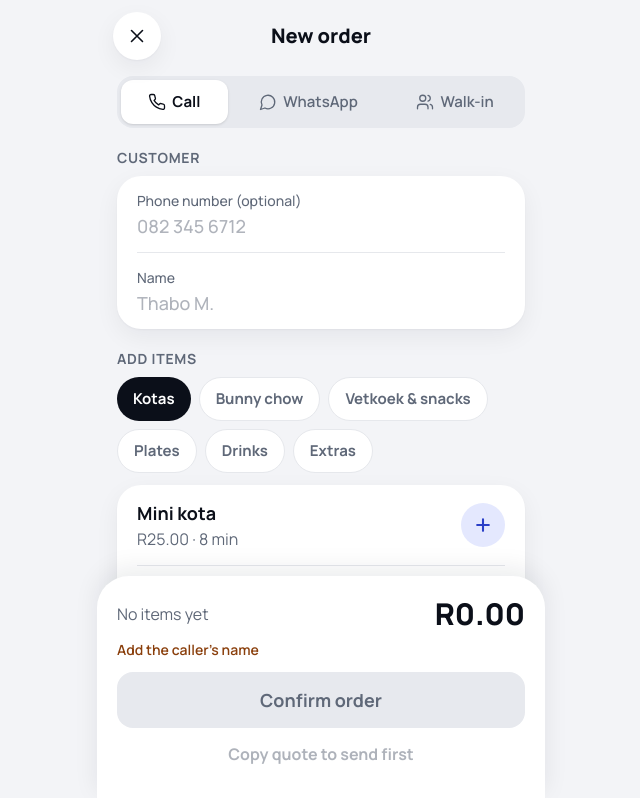
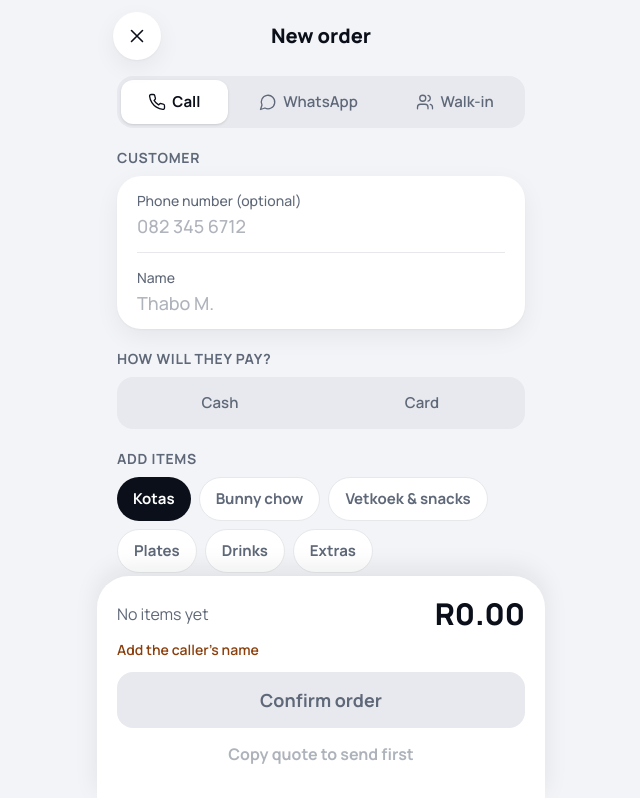
Before and after one commit to s-nguza/tracker-ibooking, a React (Vite) app: page /orders/new in a window 1280 px wide. Shown: the top 798 px of the page, without its empty margins (319-959 px from the left). Built offline with nearby package versions, Linux system fonts and the light colour scheme.

Commit message:
cash or card

```diff
--- a/src/domain/orders.ts
+++ b/src/domain/orders.ts
@@ -216,10 +216,14 @@ export interface OrderLine {
   priceCents: Cents;
 }
 
+export type PaymentMethod = 'cash' | 'card';
+
 export interface Order {
   id: string;
   queueNumber: number;
   channel: OrderChannel;
+  /** How the customer said they'll pay, so staff know what to collect at pickup. */
+  paymentMethod: PaymentMethod;
   customerName?: string;
   /** E.164, when the customer gave a number. */
   phone?: string;
--- a/src/features/orders/NewOrderScreen.tsx
+++ b/src/features/orders/NewOrderScreen.tsx
@@ -14,6 +14,7 @@ import {
   type Order,
   type OrderChannel,
   type OrderLines,
+  type PaymentMethod,
 } from '../../domain/orders';
 import { normalizeZaPhone } from '../../domain/phone';
 import { ChannelPicker } from './ChannelPicker';
@@ -26,6 +27,7 @@ import { OrderConfirmed } from './OrderConfirmed';
 import { OrderFooter } from './OrderFooter';
 import { useOrders } from './ordersContext';
 import { describeRepeatCustomer } from './orderStatusUi';
+import { PaymentPicker } from './PaymentPicker';
 import { useMenu } from './useMenu';
 import { useNow } from './useNow';
 
@@ -37,6 +39,7 @@ export function NewOrderScreen() {
   const now = useNow();
   const [channel, setChannel] = useState<OrderChannel>('call');
   const [contact, setContact] = useState<CustomerContact>(EMPTY_CONTACT);
+  const [paymentMethod, setPaymentMethod] = useState<PaymentMethod | null>(null);
   const [lines, setLines] = useState<OrderLines>({});
   const [confirmed, setConfirmed] = useState<Order | null>(null);
   const [quoteCopied, setQuoteCopied] = useState<boolean | null>(null);
@@ -47,7 +50,12 @@ export function NewOrderScreen() {
   const prepMinutes = orderPrepMinutes(menu, lines);
   const estimate = estimateReadyTime(selected, orders, KITCHEN_CAPACITY, now);
   const blocker =
-    contactProblem(channel, contact) ?? (itemCount === 0 ? 'Add at least one item' : null);
+    contactProblem(channel, contact) ??
+    (paymentMethod === null
+      ? 'Choose cash or card'
+      : itemCount === 0
+        ? 'Add at least one item'
+        : null);
 
   const phone = normalizeZaPhone(contact.phone);
   const repeatCustomer = phone ? findRepeatCustomer(orders, phone) : null;
@@ -59,10 +67,11 @@ export function NewOrderScreen() {
     setContact(known?.name && !next.name.trim() ? { ...next, name: known.name } : next);
   }
 
-  function saveOrder(asQuote: boolean): Order {
+  function saveOrder(method: PaymentMethod, asQuote: boolean): Order {
     const order = addOrder(
       {
         channel,
+        paymentMethod: method,
         customerName: contact.name.trim() || undefined,
         phone: phone ?? undefined,
         lines: selected,
@@ -77,18 +86,19 @@ export function NewOrderScreen() {
   }
 
   function confirm() {
-    if (blocker) return;
-    saveOrder(false);
+    if (blocker || !paymentMethod) return;
+    saveOrder(paymentMethod, false);
   }
 
   async function copyQuote() {
-    if (blocker) return;
-    const order = saveOrder(true);
+    if (blocker || !paymentMethod) return;
+    const order = saveOrder(paymentMethod, true);
     setQuoteCopied(await copyText(orderQuoteMessage(order)));
   }
 
   function startNextOrder() {
     setContact(EMPTY_CONTACT);
+    setPaymentMethod(null);
     setLines({});
     setConfirmed(null);
     setQuoteCopied(null);
@@ -124,6 +134,7 @@ export function NewOrderScreen() {
                 </p>
               )}
             </div>
+            <PaymentPicker value={paymentMethod} onChange={setPaymentMethod} />
             <MenuPicker
               menu={menu}
               lines={lines}
--- a/src/features/orders/OrderCard.tsx
+++ b/src/features/orders/OrderCard.tsx
@@ -4,7 +4,7 @@ import { CARD } from '../../components/styles';
 import { describeLines } from '../../domain/messages';
 import { formatCents } from '../../domain/money';
 import { orderDisplayName, type Order } from '../../domain/orders';
-import { BADGE_TONES, type BadgeTone } from './orderStatusUi';
+import { BADGE_TONES, PAYMENT_BADGE, type BadgeTone } from './orderStatusUi';
 import { OrderTags } from './OrderTags';
 
 interface OrderCardProps {
@@ -20,6 +20,8 @@ interface OrderCardProps {
   look?: 'active' | 'pending' | 'muted';
   /** Shown after the item list, e.g. "quoted just now". */
   detail?: string;
+  /** Shows how they'll pay under the total, for orders about to be collected. */
+  showPayment?: boolean;
   /** Button on the card (Start, Ready…). Sits above the card's link so both stay tappable. */
   action?: ReactNode;
 }
@@ -33,6 +35,7 @@ export function OrderCard({
   priority,
   look = 'active',
   detail,
+  showPayment = false,
   action,
 }: OrderCardProps) {
   const pending = look === 'pending';
@@ -87,7 +90,16 @@ export function OrderCard({
 
       {!pending && (
         <div className="mt-3 flex min-h-11 items-center justify-between gap-3">
-          <p className="text-xl font-extrabold">{formatCents(order.totalCents)}</p>
+          <div>
+            <p className="text-xl font-extrabold">{formatCents(order.totalCents)}</p>
+            {showPayment && (
+              <span
+                className={`mt-1 inline-block rounded-full px-2.5 py-0.5 text-sm font-bold whitespace-nowrap ${BADGE_TONES[PAYMENT_BADGE[order.paymentMethod].tone]}`}
+              >
+                {PAYMENT_BADGE[order.paymentMethod].label}
+              </span>
+            )}
+          </div>
           {action && <div className="relative z-1 flex flex-wrap justify-end gap-2">{action}</div>}
         </div>
       )}
--- a/src/features/orders/OrderDetailScreen.tsx
+++ b/src/features/orders/OrderDetailScreen.tsx
@@ -55,6 +55,7 @@ import {
   customerTitle,
   describeEstimate,
   orderBadge,
+  PAYMENT_BADGE,
   PROGRESS_STEPS,
   statusTimeLabel,
 } from './orderStatusUi';
@@ -298,6 +299,14 @@ function OrderDetail({ order }: { order: Order }) {
           <div className="border-line-strong mt-1 flex items-center justify-between border-t border-dashed pt-3">
             <span className="text-muted text-lg font-semibold">Total</span>
             <span className="text-3xl font-extrabold">{formatCents(order.totalCents)}</span>
+          </div>
+          <div className="mt-2 flex items-center justify-between">
+            <span className="text-muted font-semibold">Payment</span>
+            <span
+              className={`rounded-full px-3 py-1 text-sm font-bold ${BADGE_TONES[PAYMENT_BADGE[order.paymentMethod].tone]}`}
+            >
+              {PAYMENT_BADGE[order.paymentMethod].label}
+            </span>
           </div>
         </section>
 
--- a/src/features/orders/OrdersBoardScreen.tsx
+++ b/src/features/orders/OrdersBoardScreen.tsx
@@ -22,7 +22,13 @@ import { KITCHEN_CAPACITY } from './kitchenCapacity';
 import { CardButton, OrderCard } from './OrderCard';
 import { PauseDialog } from './PauseDialog';
 import { useOrders } from './ordersContext';
-import { BOARD_TABS, isBoardTab, type BadgeTone, type BoardTab } from './orderStatusUi';
+import {
+  BOARD_TABS,
+  isBoardTab,
+  STATUS_BADGE,
+  type BadgeTone,
+  type BoardTab,
+} from './orderStatusUi';
 import { PrepTimer } from './PrepTimer';
 import { BUSINESS_NAME } from './sampleOrders';
 import { useMenu } from './useMenu';
@@ -223,7 +229,7 @@ function AwaitingCard({ order, now }: { order: Order; now: number }) {
     <OrderCard
       order={order}
       look="pending"
-      badge={{ label: 'Awaiting yes', tone: 'muted' }}
+      badge={STATUS_BADGE.awaiting}
       detail={quoted === 0 ? 'quoted just now' : `quoted ${quoted} min ago`}
     />
   );
@@ -299,6 +305,7 @@ function ReadyTab({ orders, now }: { orders: Order[]; now: number }) {
             key={order.id}
             order={order}
             badge={{ label: `${Math.max(1, waiting)} min`, tone: waitTone(waiting) }}
+            showPayment
             action={
               <CardButton tone="primary" onClick={() => advance(order.id)}>
                 Collected
--- /dev/null
+++ b/src/features/orders/PaymentPicker.tsx
@@ -0,0 +1,40 @@
+import { SECTION_LABEL, SEGMENT_TRACK, segmentClass } from '../../components/styles';
+import type { PaymentMethod } from '../../domain/orders';
+
+const METHODS: { value: PaymentMethod; label: string }[] = [
+  { value: 'cash', label: 'Cash' },
+  { value: 'card', label: 'Card' },
+];
+
+interface PaymentPickerProps {
+  /** Null until staff choose, so nobody collects on a default they never asked about. */
+  value: PaymentMethod | null;
+  onChange: (method: PaymentMethod) => void;
+}
+
+export function PaymentPicker({ value, onChange }: PaymentPickerProps) {
+  return (
+    <div>
+      <h2 id="payment-label" className={SECTION_LABEL}>
+        How will they pay?
+      </h2>
+      <div role="radiogroup" aria-labelledby="payment-label" className={`${SEGMENT_TRACK} mt-2`}>
+        {METHODS.map(({ value: method, label }) => {
+          const selected = method === value;
+          return (
+            <button
+              key={method}
+              type="button"
+              role="radio"
+              aria-checked={selected}
+              onClick={() => onChange(method)}
+              className={`h-11 flex-1 rounded-xl text-[15px] ${segmentClass(selected)}`}
+            >
+              {label}
+            </button>
+          );
+        })}
+      </div>
+    </div>
+  );
+}
--- a/src/features/orders/orderStatusUi.ts
+++ b/src/features/orders/orderStatusUi.ts
@@ -3,11 +3,12 @@ import {
   type Order,
   type OrderChannel,
   type OrderStatus,
+  type PaymentMethod,
   type ReadyEstimate,
   type RepeatCustomer,
 } from '../../domain/orders';
 
-export type BadgeTone = 'muted' | 'warn' | 'info' | 'ok' | 'alert';
+export type BadgeTone = 'muted' | 'warn' | 'info' | 'ok' | 'alert' | 'quote';
 
 export const BADGE_TONES: Record<BadgeTone, string> = {
   muted: 'bg-track text-ink-soft',
@@ -15,6 +16,12 @@ export const BADGE_TONES: Record<BadgeTone, string> = {
   info: 'bg-brand-100 text-brand-700',
   ok: 'bg-ok-100 text-ok-800',
   alert: 'bg-red-100 text-red-700',
+  quote: 'bg-purple-100 text-purple-800',
+};
+
+export const PAYMENT_BADGE: Record<PaymentMethod, { label: string; tone: BadgeTone }> = {
+  cash: { label: 'Cash payment', tone: 'ok' },
+  card: { label: 'Card payment', tone: 'info' },
 };
 
 export type BoardTab = Extract<OrderStatus, 'confirmed' | 'preparing' | 'ready' | 'done'>;
@@ -43,7 +50,7 @@ export function boardUrlFor(status: OrderStatus): string {
 }
 
 export const STATUS_BADGE: Record<OrderStatus, { label: string; tone: BadgeTone }> = {
-  awaiting: { label: 'Awaiting yes', tone: 'muted' },
+  awaiting: { label: 'Awaiting yes', tone: 'quote' },
   confirmed: { label: 'Confirmed', tone: 'warn' },
   preparing: { label: 'Preparing', tone: 'info' },
   ready: { label: 'Ready', tone: 'ok' },
--- a/src/features/orders/sampleOrders.ts
+++ b/src/features/orders/sampleOrders.ts
@@ -43,6 +43,7 @@ function sample(
     id: `sample-${queueNumber}`,
     queueNumber,
     channel,
+    paymentMethod: queueNumber % 2 === 0 ? 'card' : 'cash',
     customerName,
     lines,
     totalCents,
```
